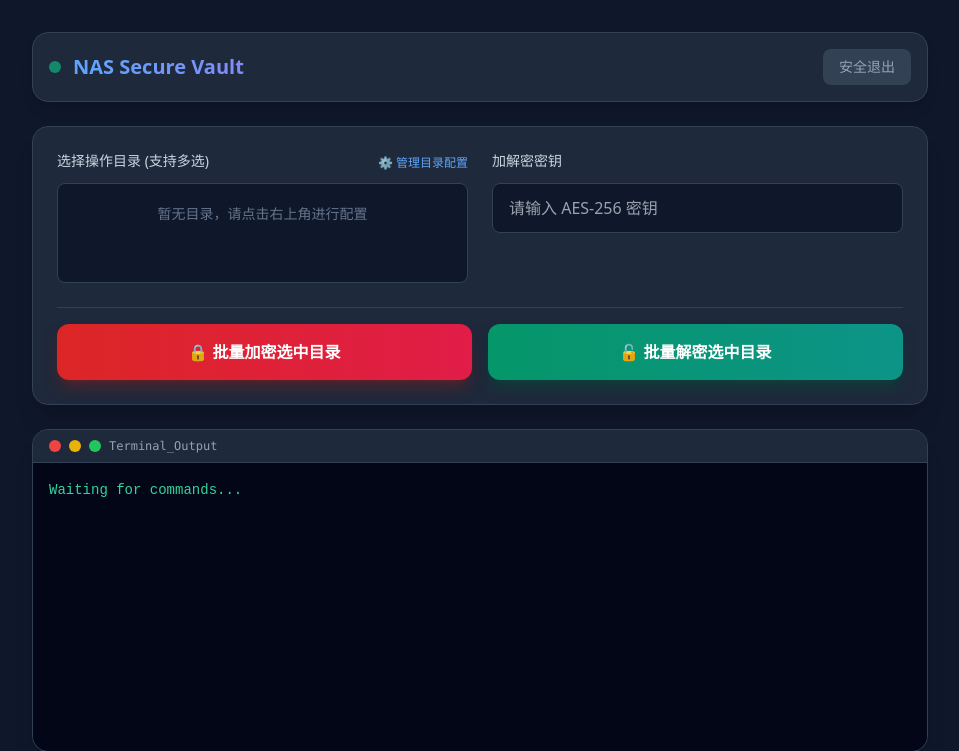
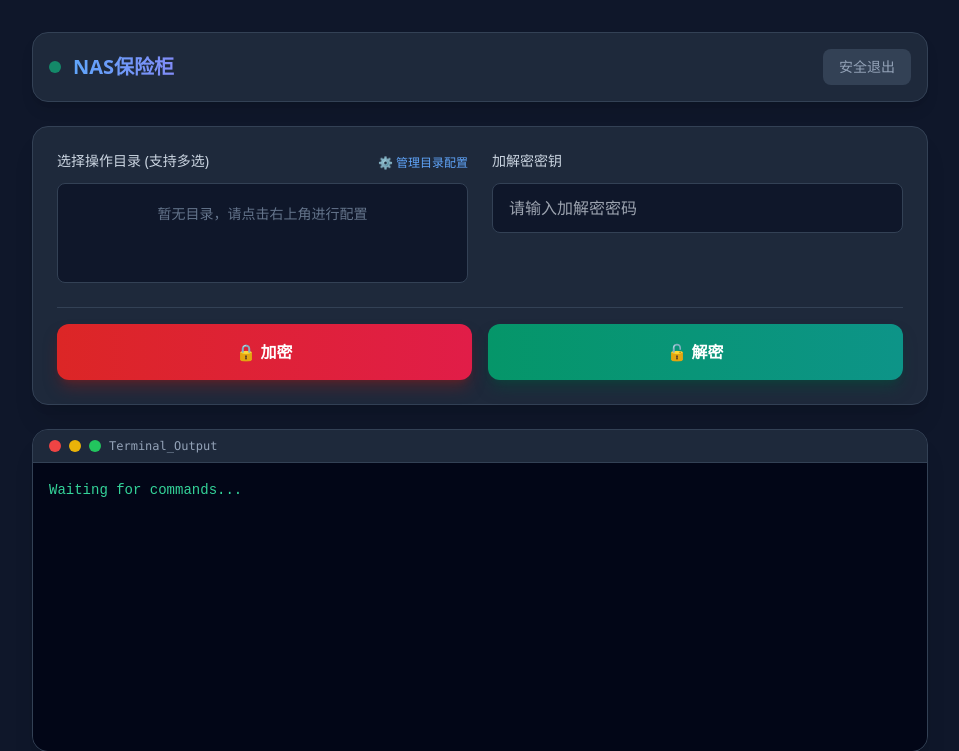
Before and after one commit to jiumian8/jiami, a Flask app: page / in a window 1280 px wide. Shown: the top 751 px of the page, without its empty margins (160-1119 px from the left). Run offline with Flask 3, Linux system fonts and the light colour scheme; the visitor is signed in with stand-in values (Sample User, id 1); data that the repository does not hold is empty; some libraries are stand-ins or nearby versions.

Commit message:
修改部分简介

```diff
--- a/templates/index.html
+++ b/templates/index.html
@@ -3,7 +3,7 @@
 <head>
     <meta charset="UTF-8">
     <meta name="viewport" content="width=device-width, initial-scale=1.0">
-    <title>NAS 高安全媒体加解密工具</title>
+    <title>NAS保险柜</title>
     <script src="https://cdn.tailwindcss.com"></script>
     <style>
         body { background-color: #0f172a; min-height: 100vh; color: #f8fafc; }
@@ -23,7 +23,7 @@
         <div class="flex justify-between items-center bg-slate-800 p-4 rounded-2xl border border-slate-700 shadow-lg">
             <div class="flex items-center space-x-3">
                 <div class="w-3 h-3 bg-emerald-500 rounded-full animate-pulse"></div>
-                <h1 class="text-xl font-bold bg-clip-text text-transparent bg-gradient-to-r from-blue-400 to-indigo-400">NAS Secure Vault</h1>
+                <h1 class="text-xl font-bold bg-clip-text text-transparent bg-gradient-to-r from-blue-400 to-indigo-400">NAS保险柜</h1>
             </div>
             <a href="/logout" class="text-sm text-slate-400 hover:text-white transition-colors px-4 py-2 bg-slate-700 hover:bg-slate-600 rounded-lg">安全退出</a>
         </div>
@@ -44,7 +44,7 @@
                 <!-- 密码输入区 -->
                 <div class="space-y-3">
                     <label class="block text-sm font-medium text-slate-300">加解密密钥</label>
-                    <input type="password" id="password" placeholder="请输入 AES-256 密钥"
+                    <input type="password" id="password" placeholder="请输入加解密密码"
                            class="w-full bg-slate-900 border border-slate-700 rounded-lg px-4 py-3 text-white focus:ring-2 focus:ring-blue-500 outline-none">
                 </div>
             </div>
@@ -53,11 +53,11 @@
             <div class="flex space-x-4 pt-4 border-t border-slate-700">
                 <button id="btnEncrypt" onclick="startTask('encrypt')"
                         class="flex-1 bg-gradient-to-r from-red-600 to-rose-600 hover:from-red-500 hover:to-rose-500 text-white font-bold py-4 rounded-xl shadow-lg shadow-red-900/50 transition-all active:scale-95 disabled:opacity-50">
-                    <span class="flex items-center justify-center">🔒 批量加密选中目录</span>
+                    <span class="flex items-center justify-center">🔒 加密</span>
                 </button>
                 <button id="btnDecrypt" onclick="startTask('decrypt')"
                         class="flex-1 bg-gradient-to-r from-emerald-600 to-teal-600 hover:from-emerald-500 hover:to-teal-500 text-white font-bold py-4 rounded-xl shadow-lg shadow-emerald-900/50 transition-all active:scale-95 disabled:opacity-50">
-                    <span class="flex items-center justify-center">🔓 批量解密选中目录</span>
+                    <span class="flex items-center justify-center">🔓 解密</span>
                 </button>
             </div>
 
```
Also changed, not shown: templates/login.html (+5 -5 lines).
